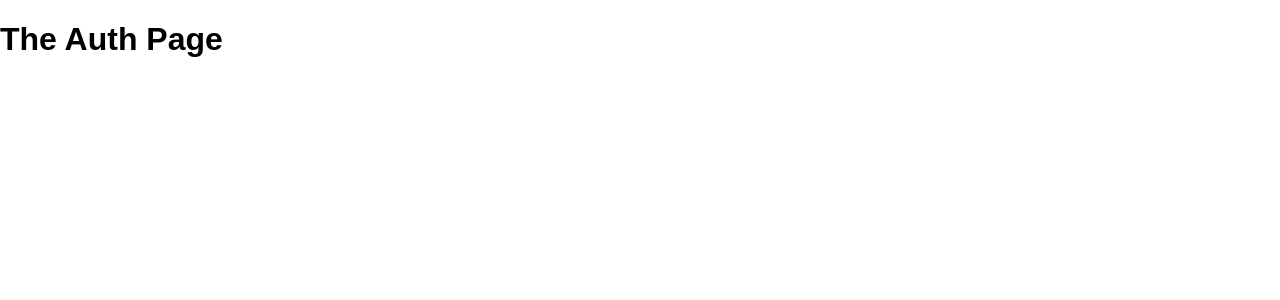
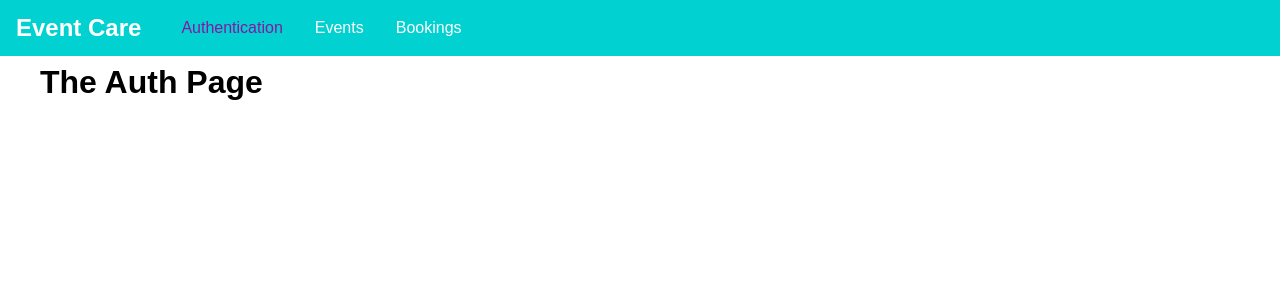
Before and after one commit to allan-2stars/event-care, a React (Create React App) app in the folder frontend/: page /auth in a window 1280 px wide. Shown: the top 300 px of the page. Built offline with nearby package versions, Linux system fonts and the light colour scheme; the HTML template or start-up script is replaced by a standard one.

Commit message:
Add Navigation and some Styles

```diff
--- a/frontend/src/App.css
+++ b/frontend/src/App.css
@@ -0,0 +1,3 @@
+.main-content {
+  margin: 4rem 2.5rem;
+}
--- a/frontend/src/App.js
+++ b/frontend/src/App.js
@@ -4,6 +4,7 @@
 import AuthPage from './pages/Auth';
 import EventsPage from './pages/Events';
 import BookingsPage from './pages/Bookings';
+import MainNavigation from './components/Navigation/MainNavigation';
 
 import './App.css';
 
@@ -11,6 +12,10 @@
   render() {
     return (
       <BrowserRouter>
+        {/* // React.Fragment is a shell HTML element for wrap around. */}
+        <React.Fragment>
+          <MainNavigation />
+          <main className='main-content'>
             {/* with Switch, only search the first match, and do not check the rest */}
             <Switch>
               {/* with Redirect, redirect from some path to some else path */}
@@ -19,6 +24,8 @@
               <Route path='/events' exact component={EventsPage} />
               <Route path='/bookings' exact component={BookingsPage} />
             </Switch>
+          </main>
+        </React.Fragment>
       </BrowserRouter>
     );
   }
--- /dev/null
+++ b/frontend/src/components/Navigation/MainNavigation.css
@@ -0,0 +1,41 @@
+.main-navigation {
+  position: fixed;
+  left: 0;
+  top: 0;
+  width: 100%;
+  height: 3.5rem;
+  background: #01d1d1;
+  padding: 0 1rem;
+  display: flex;
+  align-items: center;
+}
+
+.main-navigation__logo h1 {
+  margin: 0;
+  font-size: 1.5rem;
+  color: #fff;
+}
+
+.main-navigation__items {
+  margin-left: 1.5rem;
+}
+
+.main-navigation__items ul {
+  display: flex;
+  list-style: none;
+  margin: 0;
+  padding: 0;
+}
+.main-navigation__items li {
+  margin: 0 1rem;
+}
+.main-navigation__items a {
+  text-decoration: none;
+  color: #fff;
+}
+
+.main-navigation__items a:hover,
+.main-navigation__items a:active,
+.main-navigation__items a.active {
+  color: #8717a3;
+}
--- /dev/null
+++ b/frontend/src/components/Navigation/MainNavigation.js
@@ -0,0 +1,28 @@
+import React from 'react';
+import { NavLink } from 'react-router-dom';
+import './MainNavigation.css';
+
+const mainNavigation = props => {
+  return (
+    <header className='main-navigation'>
+      <div className='main-navigation__logo'>
+        <h1>Event Care</h1>
+      </div>
+      <nav className='main-navigation__items'>
+        <ul>
+          <li>
+            <NavLink to='/auth'>Authentication</NavLink>
+          </li>
+          <li>
+            <NavLink to='/events'>Events</NavLink>
+          </li>
+          <li>
+            <NavLink to='/bookings'>Bookings</NavLink>
+          </li>
+        </ul>
+      </nav>
+    </header>
+  );
+};
+
+export default mainNavigation;
```
Lines whose indentation alone changed are shown as unchanged.
